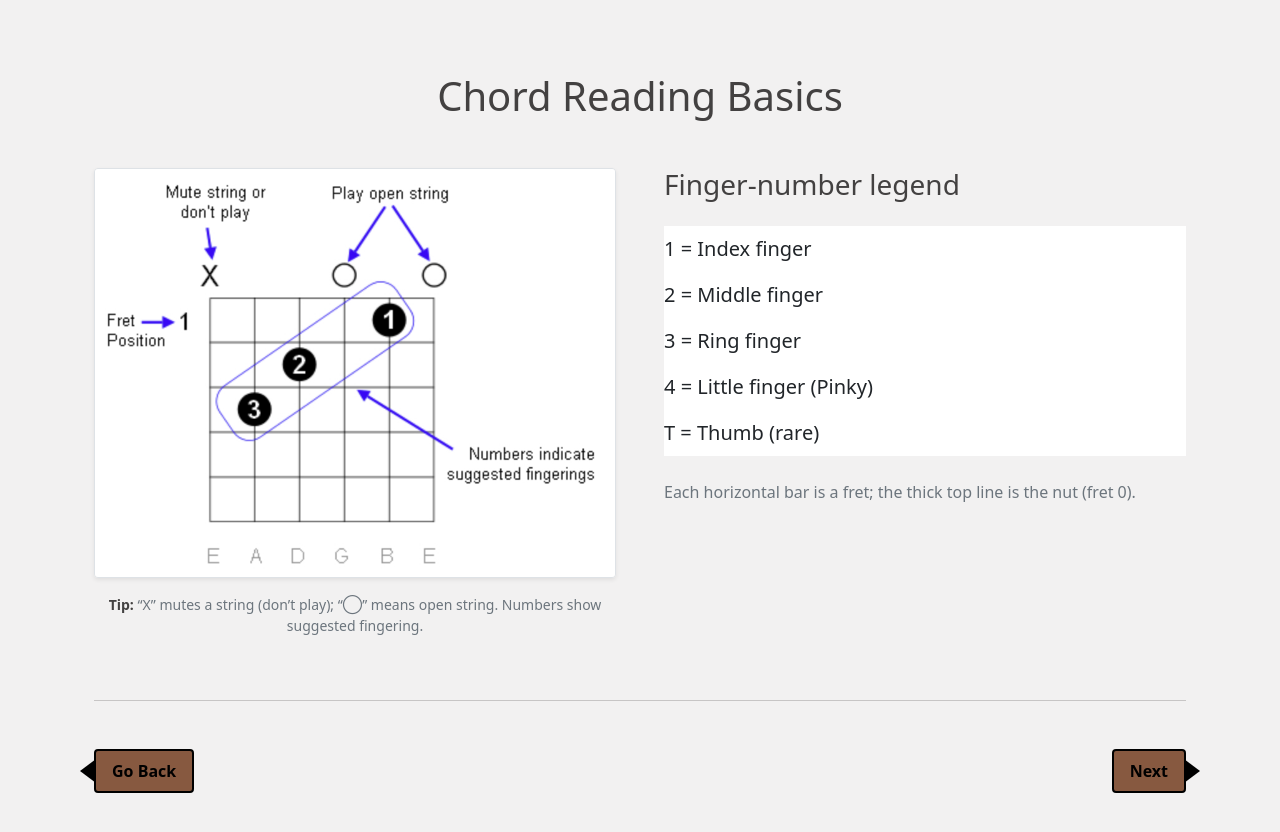
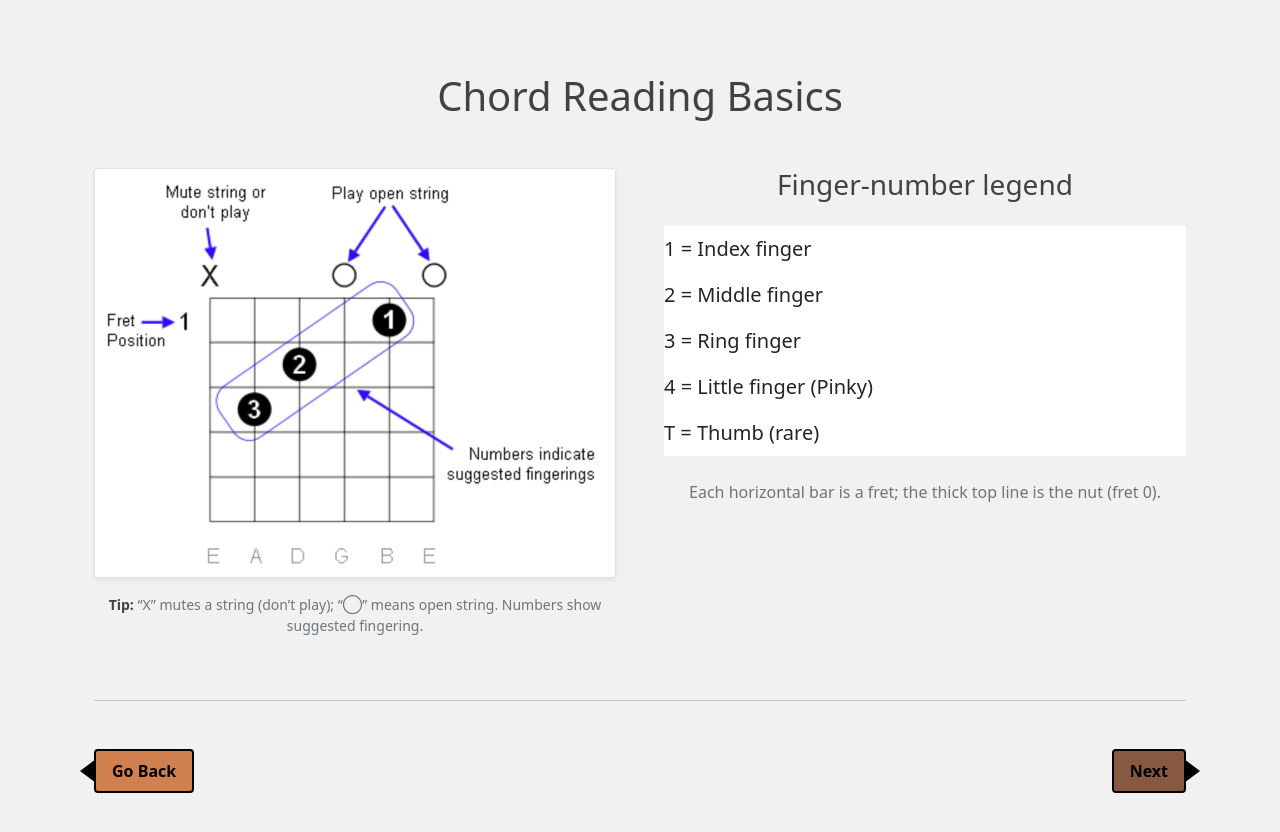
Before and after one commit to SamuelLaki/guitar-learning-app, a Flask app: page /chord-reading-basics in a window 1280 px wide. Shown: the part 46-878 px from the top of the page. Run offline with Flask 3, Linux system fonts and the light colour scheme; some libraries are stand-ins or nearby versions.

Commit message:
Need a couple of design changes like colors and font weights

```diff
--- a/static/main.css
+++ b/static/main.css
@@ -18,7 +18,7 @@ body {
     min-height: 0; /* Prevent flex item from overflowing */
 }
 
-.navigationBar {
+.navigationBar, .right-arrow-button {
     flex-shrink: 0; /* Prevent navbar from shrinking */
     /* ... existing navbar styles ... */
     background-color: #713b1cd3;
@@ -79,6 +79,7 @@ body {
     justify-content: center;
     gap: 20px;
     margin: 20px 0;
+    border: 1px #434141;
 }
 
 .chord-block, .action-button {
@@ -91,6 +92,7 @@ body {
     width: 80px;
     height: 80px;
     font-size: 24px;
+    background-color: #c8672ad0;
 }
 
 .chord-actions {
@@ -104,6 +106,7 @@ body {
 .action-button {
     padding: 10px 20px;
     font-size: 16px;
+    background-color: #c8672ad0;
 }
 
 .chord-detail-wrapper {
@@ -112,6 +115,7 @@ body {
 
 .chordName, .left-arrow-button {
     background-color: #c8672ad0;
+    font-weight: bold;
 }
 
 .chordName {
@@ -194,8 +198,6 @@ body {
     text-decoration: none;
     border-radius: 4px;
     transition: background-color 0.2s ease;
-    /* Ensure background color is applied */
-    background-color: #713b1cd3;
 }
 
 .arrow-button:hover {
@@ -476,7 +478,7 @@ body {
 }
 
 .score-display {
-    background-color: #e0e0e0;
+    background-color: #c8672ad0;
     padding: 30px;
     border-radius: 8px;
     margin-bottom: 40px;
@@ -497,6 +499,10 @@ body {
 .results-actions .arrow-button {
     padding: 12px 24px;
     font-size: 18px;
+}
+
+.fingerNumberLegendTitle, .fingerNumberLegendDetails {
+    text-align: center;
 }
 
 /* Additional responsive adjustments */
--- a/templates/chord_reading_basics.html
+++ b/templates/chord_reading_basics.html
@@ -22,7 +22,7 @@
 
     <!-- Finger legend -->
     <div class="col-lg-6">
-      <h3 class="mb-4">Finger-number legend</h3>
+      <h3 class="mb-4 fingerNumberLegendTitle">Finger-number legend</h3>
       <ul class="list-group list-group-flush fs-5">
         <li class="list-group-item border-0 ps-0">1  = Index finger</li>
         <li class="list-group-item border-0 ps-0">2  = Middle finger</li>
@@ -30,7 +30,7 @@
         <li class="list-group-item border-0 ps-0">4  = Little finger (Pinky)</li>
         <li class="list-group-item border-0 ps-0">T  = Thumb (rare)</li>
       </ul>
-      <p class="mt-4 text-muted">
+      <p class="mt-4 text-muted fingerNumberLegendDetails">
         Each horizontal bar is a fret; the thick top line is the nut (fret 0).
       </p>
     </div>
```
